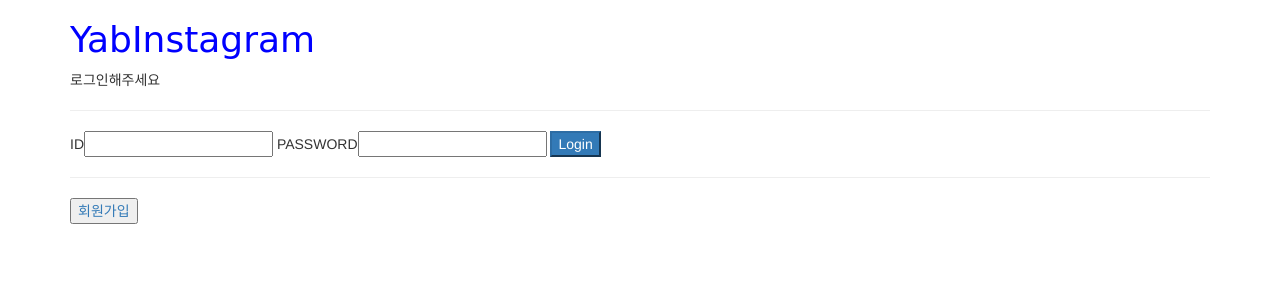
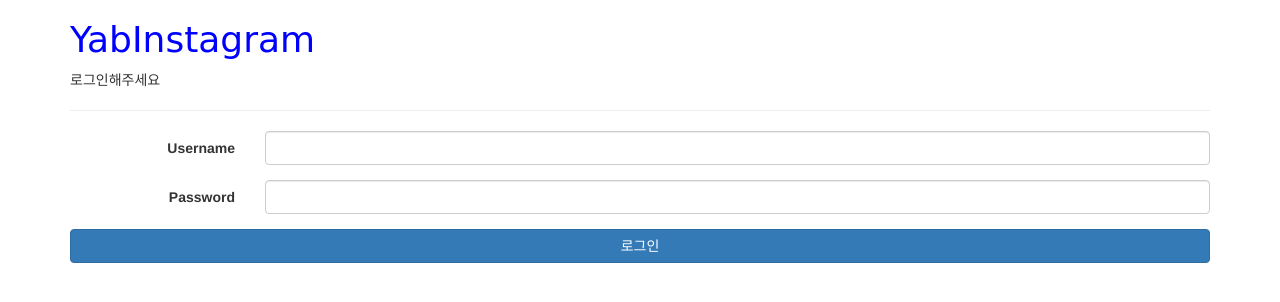
Before and after one commit to jaehong1007/deploy_insta, a Django app: page /members/login/ in a window 1280 px wide. Shown: the top 302 px of the page. Run offline with Django 3.2, Linux system fonts and the light colour scheme; parts of the project's set-up code (start-up, migrations or seed data) failed here and were passed over; some libraries are stand-ins or nearby versions.

Commit message:
html include 사용

```diff
--- a/instagram/member/views.py
+++ b/instagram/member/views.py
@@ -16,7 +16,11 @@ def login(request):
         else:
             return HttpResponse('Login credential invalid')
     else:
-        return render(request, 'member/login.html')
+        form = LoginForm()
+    context = {
+        'login_form': form
+    }
+    return render(request, 'member/login.html', context)
 
 
 def signup(request):
@@ -29,7 +33,7 @@ def signup(request):
     else:
         form = SignupForm
     context = {
-        'form': form,
+        'signup_form': form,
     }
     return render(request, 'member/signup.html', context)
 
--- a/instagram/post/forms.py
+++ b/instagram/post/forms.py
@@ -35,7 +35,7 @@ class CommentForm(forms.Form):
         widget=forms.Textarea(
             attrs={
                 'class': 'form-control',
-                'rows': '2',
+                'rows': '1',
             }
         ),
     )
--- /dev/null
+++ b/templates/include/form-horizontal.html
@@ -0,0 +1,26 @@
+<form action="" method="POST" class="form-horizontal">
+	{% csrf_token %}
+	{% for field in form %}
+	<div class="form-group{% if field.errors %} has-error{% endif %}">
+		<label
+			for="{{ field.auto_id }}"
+			class="col-xs-2 control-label">
+			{{ field.label }}
+		</label>
+		<div class="col-xs-10">
+			{{ field }}
+			{% if field.errors %}
+				{% for error in field.errors %}
+				<span class="help-block">{{ error }}</span>
+				{% endfor %}
+			{% endif %}
+		</div>
+	</div>
+	{% endfor %}
+	{% if form.non_field_errors %}
+		{% for error in form.non_field_errors %}
+		<p class="text-danger">{{ error }}</p>
+		{% endfor %}
+	{% endif %}
+	<button class="btn btn-primary btn-block">{{ submit_text }}</button>
+</form>
--- a/templates/member/login.html
+++ b/templates/member/login.html
@@ -1,19 +1,7 @@
 {% extends 'base.html' %}
 
 {% block content %}
-
-{% if user.is_active %}
-
-<h4> Welcome '{{ user.username }}' </h4>
-<a href="{% url 'signout' %}">Logout</a>
-{% else %}
-<form action="" method="post">
-    {% csrf_token %}
-    ID<input type="text" name="username">
-    PASSWORD<input type="password" name="password">
-    <button class="btn-primary" type="submit">Login</button>
-</form>
-<hr>
-<a href="{% url 'signup' %}"><button>회원가입</button></a>
-{% endif %}
-{% endblock %}
+<div class="login-container">
+	{% include 'include/form-horizontal.html' with form=login_form submit_text='로그인' %}
+</div>
+{% endblock %}%}
```
Also changed, not shown: templates/member/signup.html (+2 -9 lines), templates/post/post_list.html (+6 -7 lines), instagram/static/css/post.css (line endings or trailing spaces).
